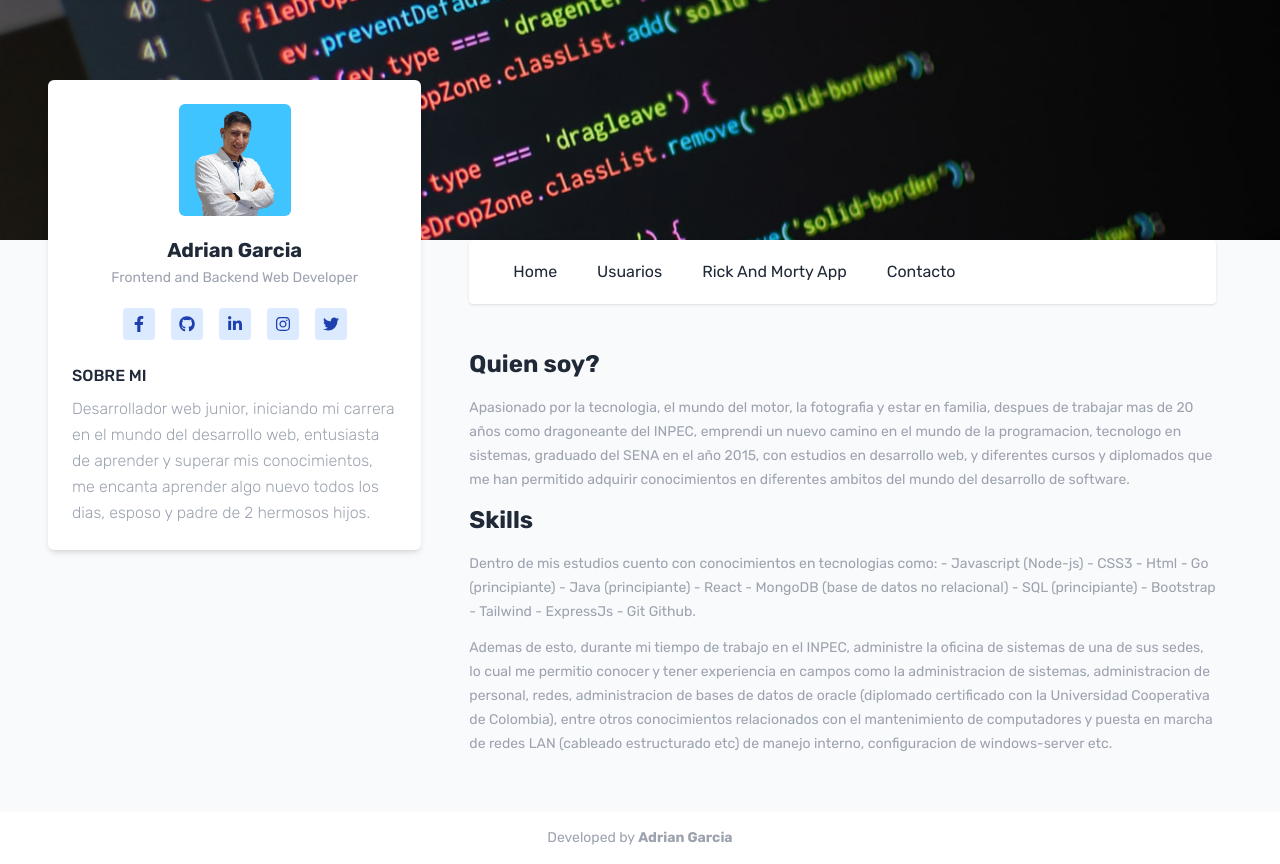
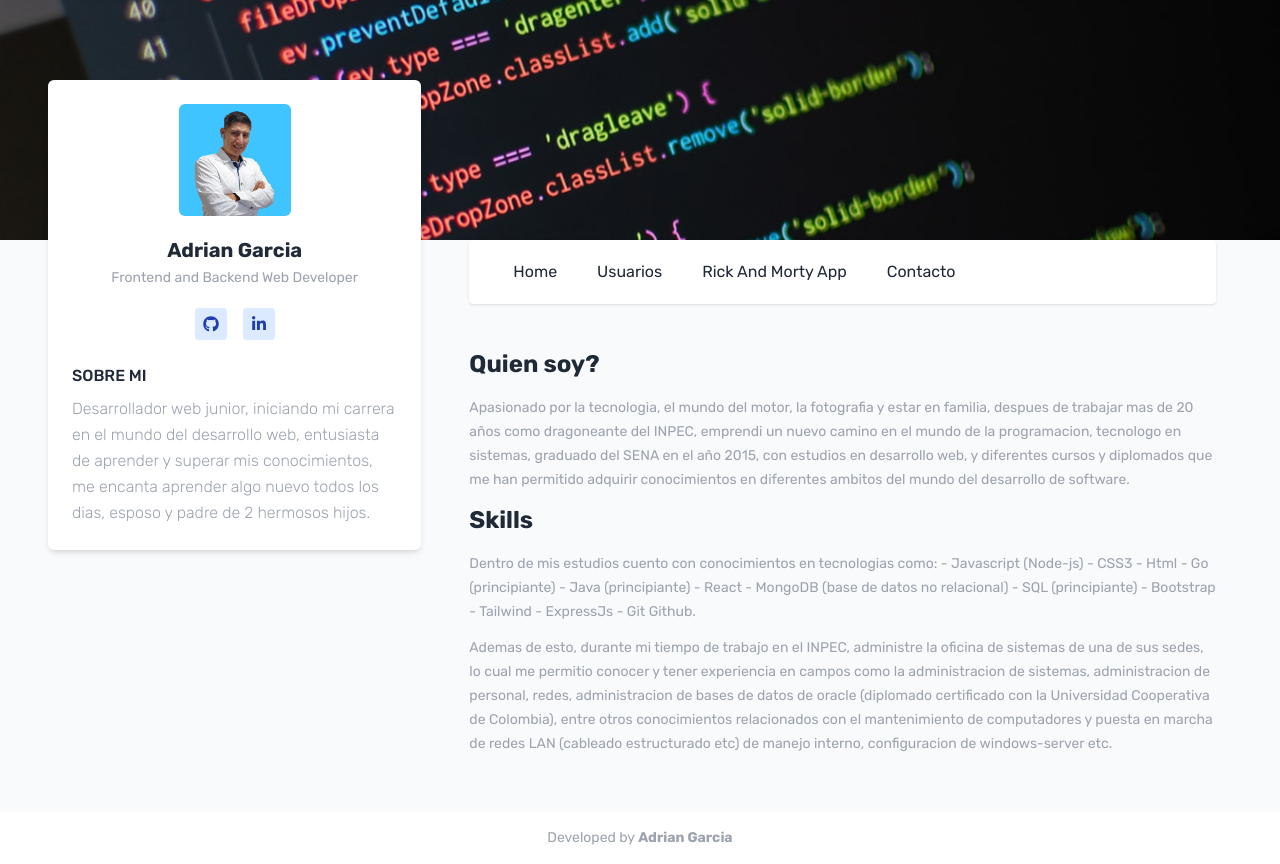
Before and after one commit to AdrianGarcia1984/backend-con-go, a React (Vite) app in the folder client_vite/: page / in a window 1280 px wide. Built offline with nearby package versions, Linux system fonts and the light colour scheme.

Commit message:
configuracion mongo

```diff
--- a/client_vite/index.html
+++ b/client_vite/index.html
@@ -5,7 +5,7 @@
     <link rel="icon" type="image/svg+xml" href="/vite.svg" />
 
     <meta name="viewport" content="width=device-width, initial-scale=1.0" />
-    <title>Vite + React</title>
+    <title>Portfolio Adrian Garcia</title>
   </head>
   <body>
     <div id="root"></div>
--- a/client_vite/src/components/sections/Sidebar.jsx
+++ b/client_vite/src/components/sections/Sidebar.jsx
@@ -1,7 +1,5 @@
 import React from "react";
 import {
-  FaBehance,
-  FaDribbble,
   FaFacebookF,
   FaGithub,
   FaInstagram,
@@ -12,46 +10,36 @@ import {
 import profile from "../../images/foto_perfil_adrian.jpg";
 
 const socials = [
-  {
-    id: 1,
-    icon: <FaFacebookF />,
-    link: "#0",
-  },
+  // {
+  //   id: 1,
+  //   icon: <FaFacebookF />,
+  //   link: "#0",
+  // },
   {
     id: 2,
     icon: <FaGithub />,
-    link: "#0",
+    link: "https://github.com/AdrianGarcia1984",
   },
   {
     id: 3,
     icon: <FaLinkedinIn />,
     link: "https://www.linkedin.com/in/adrian-garcia-dev",
   },
-  {
-    id: 4,
-    icon: <FaInstagram />,
-    link: "#0",
-  },
+  // {
+  //   id: 4,
+  //   icon: <FaInstagram />,
+  //   link: "#0",
+  // },
   // {
   //   id: 5,
   //   icon: <FaBehance />,
   //   link: "#0",
   // },
   // {
-  //   id: 6,
-  //   icon: <FaDribbble />,
+  //   id: 7,
+  //   icon: <FaTwitter />,
   //   link: "#0",
   // },
-  // {
-  //   id: 7,
-  //   icon: <FaSkype />,
-  //   link: "#0",
-  // },
-  {
-    id: 7,
-    icon: <FaTwitter />,
-    link: "#0",
-  },
 ];
 
 const Sidebar = () => {
```
Also changed, not shown: 4 other files (tests, documents, lock files or other folders).
